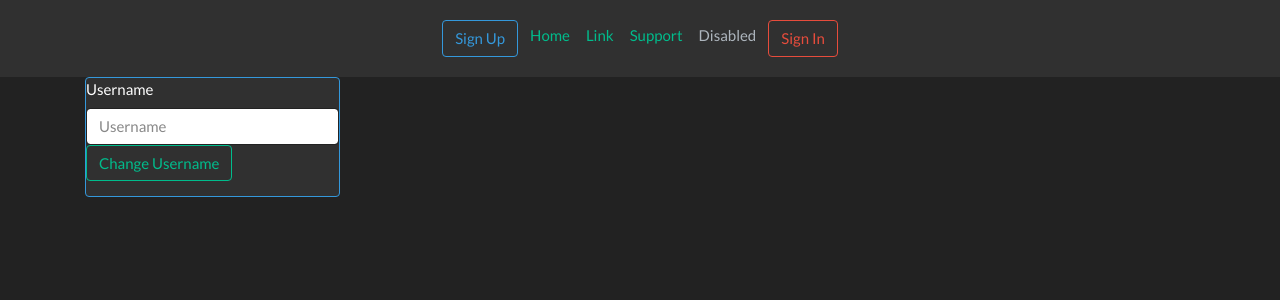
After one commit to DedInsult/karaoke-online-hackathon, a Python web app: template karaoke_online_hakaton/templates/editprofile.html in a window 1280 px wide. The commit adds this page. Shown: the top 300 px of the page. Run offline with Jinja, Linux system fonts and the light colour scheme; the template is opened without the code that fills it, so the values that code supplies are empty, except form fields; form fields are guessed from the names that the template uses.

Commit message:
editprofile

```diff
--- a/karaoke_online_hakaton/templates/BaseTemplate.html
+++ b/karaoke_online_hakaton/templates/BaseTemplate.html
@@ -76,8 +76,8 @@
                     {{ current_user.username }}
                 </a>
                 <div class="dropdown-menu" aria-labelledby="navbarDropdown">
-                    <a class="dropdown-item" href="#">Action</a>
-                    <a class="dropdown-item" href="#">Another action</a>
+                    <a class="dropdown-item" href="{{ url_for('general.profile') }}">Main Profile</a>
+                    <a class="dropdown-item" href="{{ url_for('general.lobby') }}">Song List</a>
                     <div class="dropdown-divider"></div>
                     <a class="dropdown-item" href="{{ url_for('security.logout')}}">Log Out</a>
                 </div>
--- /dev/null
+++ b/karaoke_online_hakaton/templates/editprofile.html
@@ -0,0 +1,18 @@
+{% extends 'BaseTemplate.html' %}
+
+{% block content %}
+<div class="container">
+    <div class="row">
+        <div class="col-3">
+            <div class="card border-info mb-3">
+                <form method="POST" action="/profile">
+                    {{ form.csrf_token }}
+                    {{ form.username.label }} {{ form.username(class="form-control", placeholder="Username") }}
+                    <input type="submit" value="Change Username" class="btn btn-outline-success">
+                </form>
+            </div>
+        </div>
+    </div>
+</div>
+
+{% endblock %}
```
Also changed, not shown: karaoke_online_hakaton/application/routes.py (+8 -3 lines), karaoke_online_hakaton/templates/profile.html (+11 -6 lines), karaoke_online_hakaton/templates/sungsongs.html (added, +10 -0 lines).
